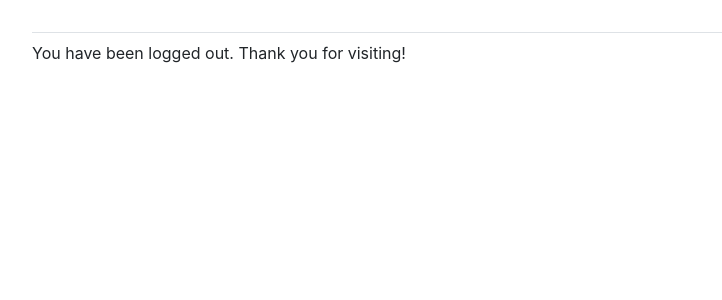
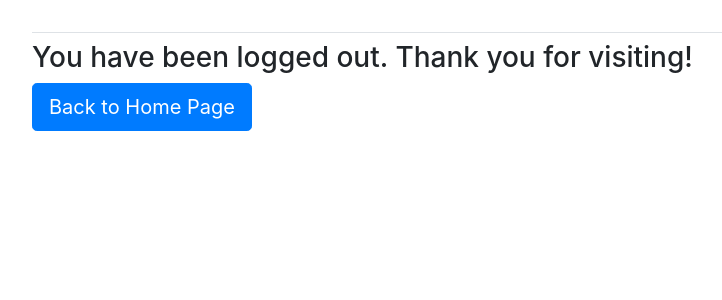
Before and after one commit to AlkhairMo/Project-3-Wep-application, a Django app: template learning_log/users/templates/registration/logged_out.html in a window 1280 px wide. Shown: the part 58-358 px from the top of the page, without its empty margins (53-775 px from the left). Run offline with Django 5.2, Linux system fonts and the light colour scheme; the template is opened without the code that fills it, so the values that code supplies are empty; some libraries are stand-ins or nearby versions.

Commit message:
styling logged out page

```diff
--- a/learning_log/users/templates/registration/logged_out.html
+++ b/learning_log/users/templates/registration/logged_out.html
@@ -1,4 +1,5 @@
 {% extends "learning_logs/base.html" %}
 {% block content %}
-  <p>You have been logged out. Thank you for visiting!</p>
+  <h3>You have been logged out. Thank you for visiting!</h3>
+  <a class="btn btn-lg btn-primary" href="{% url 'learning_logs:index' %}">Back to Home Page</a>
 {% endblock content %}
```
Also changed, not shown: learning_log/db.sqlite3.
